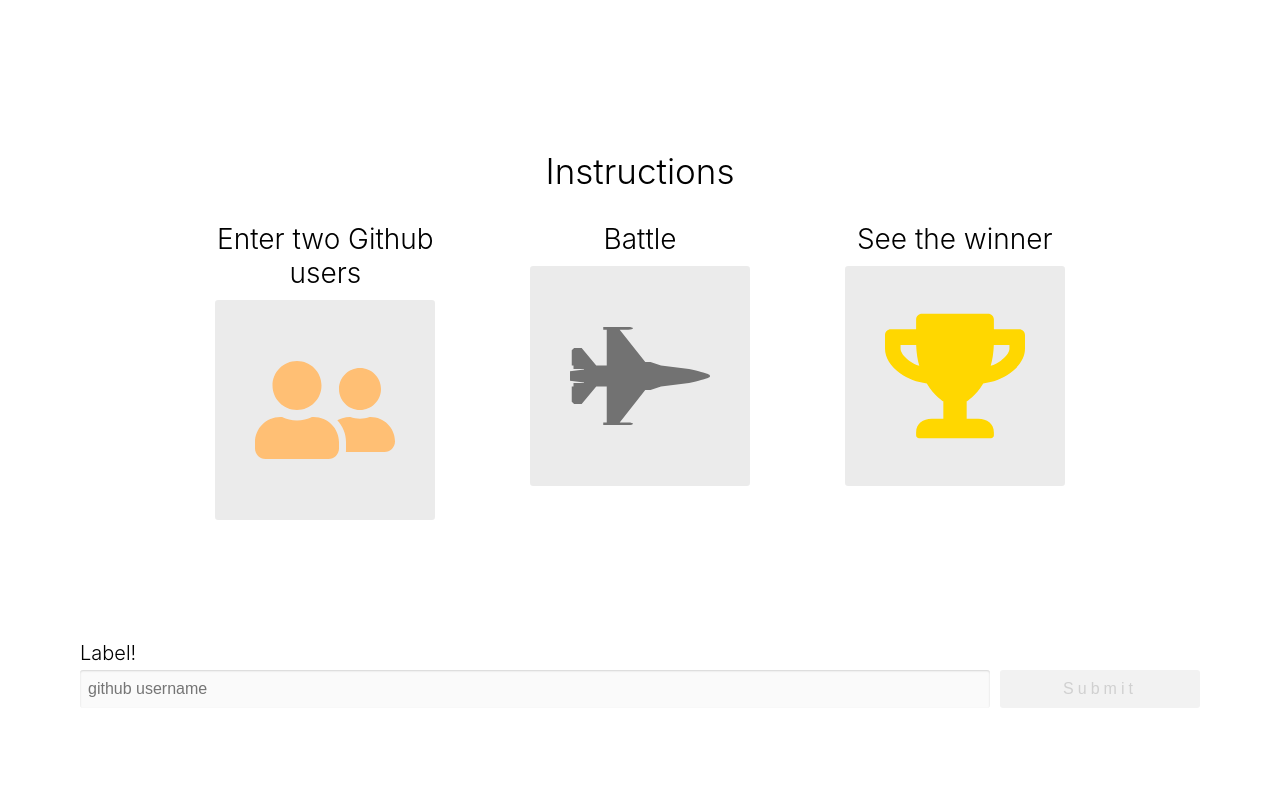
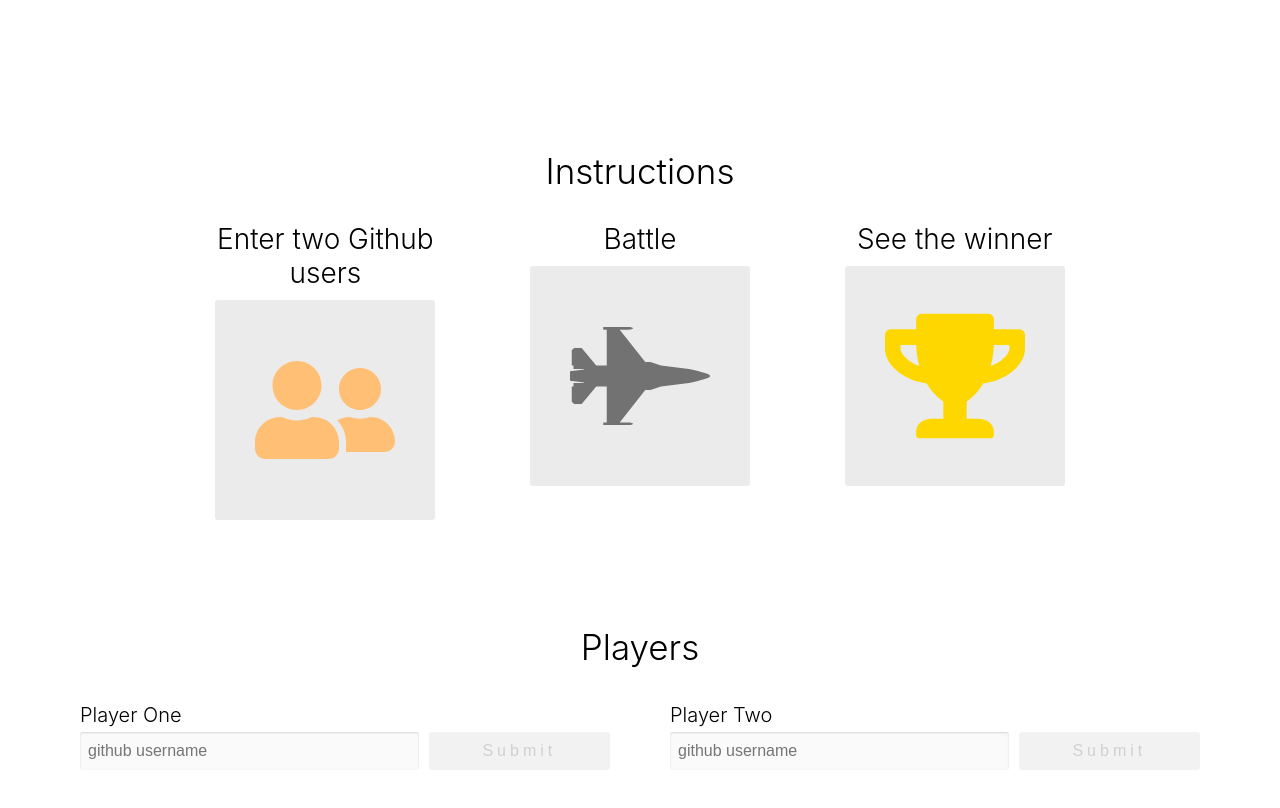
Before and after one commit to karlapaulina/github-battle, a React app: page / in a window 1280 px wide. Built offline with nearby package versions, Linux system fonts and the light colour scheme.

Commit message:
feat: add state to Battle component to keep track of usernames submitted via player input forms

```diff
--- a/app/components/Battle.js
+++ b/app/components/Battle.js
@@ -83,14 +83,43 @@ PlayerInput.propTypes = {
 };
 
 export default class Battle extends React.Component {
+  constructor(props) {
+    super(props);
+
+    this.state = {
+      playerOne: null,
+      playerTwo: null
+    };
+    this.handleSubmit = this.handleSubmit.bind(this);
+  }
+  handleSubmit(id, player) {
+    this.setState({
+      [id]: player
+    });
+  }
   render() {
+    const { playerOne, playerTwo } = this.state;
+
     return (
       <React.Fragment>
         <Instructions />
-        <PlayerInput
-          label='Label!'
-          onSubmit={(value) => console.log("value!", value)}
-        />
+        <div className='players-container'>
+          <h1 className='center-text header-lg'>Players</h1>
+          <div className='row space-around'>
+            {playerOne === null && (
+              <PlayerInput
+                label='Player One'
+                onSubmit={(player) => this.handleSubmit("playerOne", player)}
+              />
+            )}
+            {playerTwo === null && (
+              <PlayerInput
+                label='Player Two'
+                onSubmit={(player) => this.handleSubmit("playerTwo", player)}
+              />
+            )}
+          </div>
+        </div>
       </React.Fragment>
     );
   }
--- a/app/index.css
+++ b/app/index.css
@@ -209,3 +209,7 @@ li {
   background: #f2f2f2;
   color: #c7c7c7c7;
 }
+
+.players-container {
+  margin: 100px 0;
+}
```
